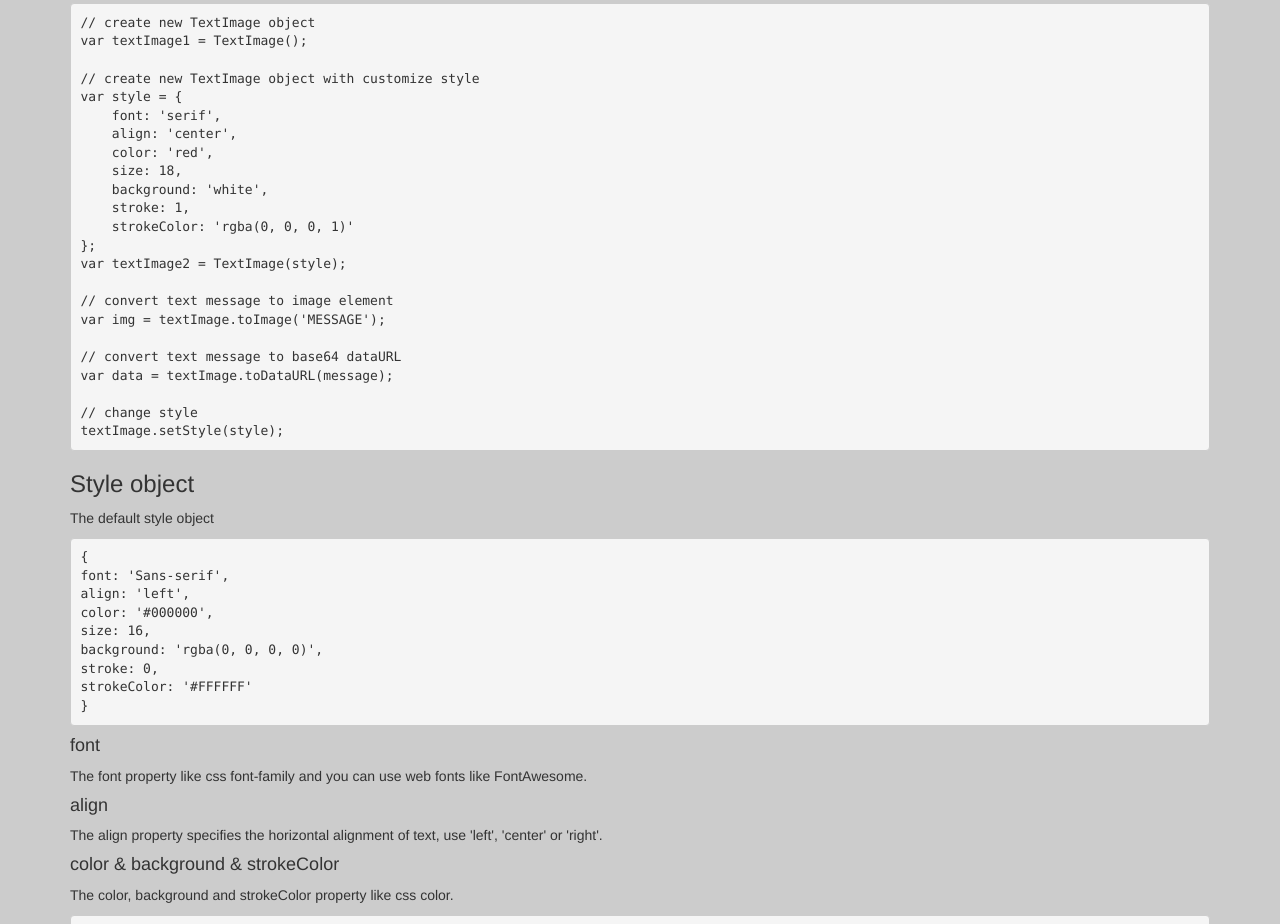
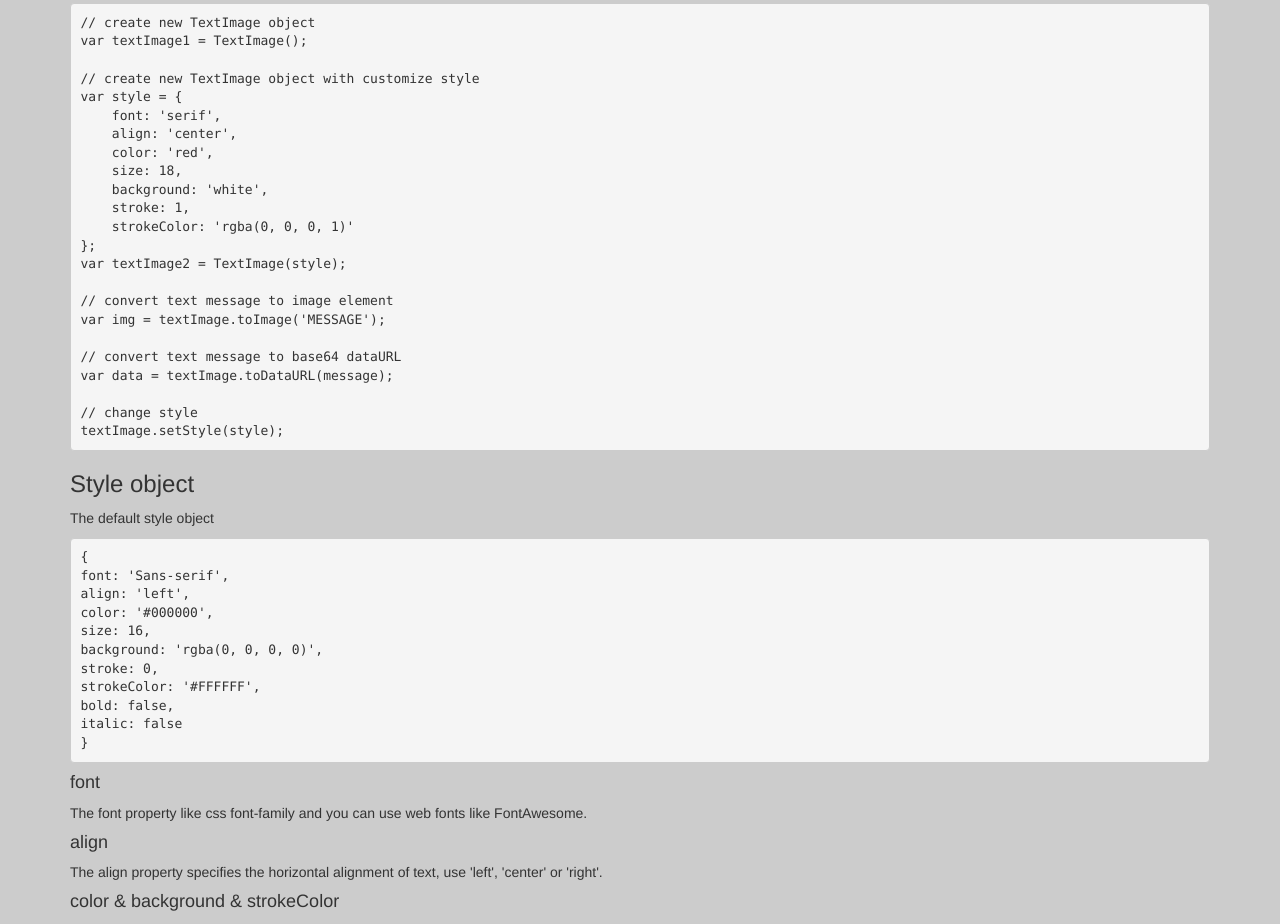
Before and after one commit to vincent7128/text-image, a website: page demo/index.html in a window 1280 px wide. Shown: the part 1876-2800 px from the top of the page. Drawn offline with nearby package versions, Linux system fonts and the light colour scheme; files that its build step writes are made by us from their sources.

Commit message:
clean up

```diff
--- a/demo/index.html
+++ b/demo/index.html
@@ -127,7 +127,7 @@ Cambia este texto crea tu imagen.
                 </div>
             </div>
             <div class="form-group">
-                <label class="form-check-label">Bold: <input name="bold" type="checkbox" checked='true'/></label>
+                <label class="form-check-label">Bold: <input name="bold" type="checkbox"/></label>
             </div>
             <div class="form-group">
                 <label class="form-check-label">Italic: <input name="italic" type="checkbox"/></label>
@@ -174,7 +174,9 @@ color: '#000000',
 size: 16,
 background: 'rgba(0, 0, 0, 0)',
 stroke: 0,
-strokeColor: '#FFFFFF'
+strokeColor: '#FFFFFF',
+bold: false,
+italic: false
 }</pre>
         <h4>font</h4>
         <p>The font property like css font-family and you can use web fonts like FontAwesome.</p>
--- a/demo/js/demo.js
+++ b/demo/js/demo.js
@@ -114,8 +114,6 @@ function init() {
     form = document.querySelector('form');
     textarea = form.querySelector('textarea[name="image-text"]');
     gridLine = form.querySelector('input[name="grid-line"]');
-    bold = form.querySelector('input[name="bold"]');
-    italic = form.querySelector('input[name="italic"]');
     imageDisplay = form.querySelector('.image-display');
     imageDownload = form.querySelector('.image-download');
     codeExample = document.querySelector('.code-example');
@@ -139,8 +137,8 @@ function updateImage() {
             strokeColor: form.querySelector('input[name="stroke-color"]:checked').value,
             lineHeight: form.querySelector('input[name="line-height"]').value +
                 form.querySelector('select[name="line-height-unit"]').value,
-            bold: bold.checked,
-            italic: italic.checked
+            bold: form.querySelector('input[name="bold"]').checked,
+            italic: form.querySelector('input[name="italic"]').checked
         },
         message = textarea.value;
     if (!message) {
@@ -154,7 +152,7 @@ function updateImage() {
         'text-align: ' + textImage.style.align + ';' +
         'line-height: ' + textImage.style.lineHeight + ';' +
         'color: ' + textImage.style.color + ';');
-    textImage.toImage(message, function() {
+    textImage.toImage(message, function () {
         if (gridLine.checked) {
             this.style.backgroundImage = textarea.style.backgroundImage = 'url(../demo/img/grid-line.png)';
         } else {
```
Also changed, not shown: src/text-image.js (+6 -6 lines).
